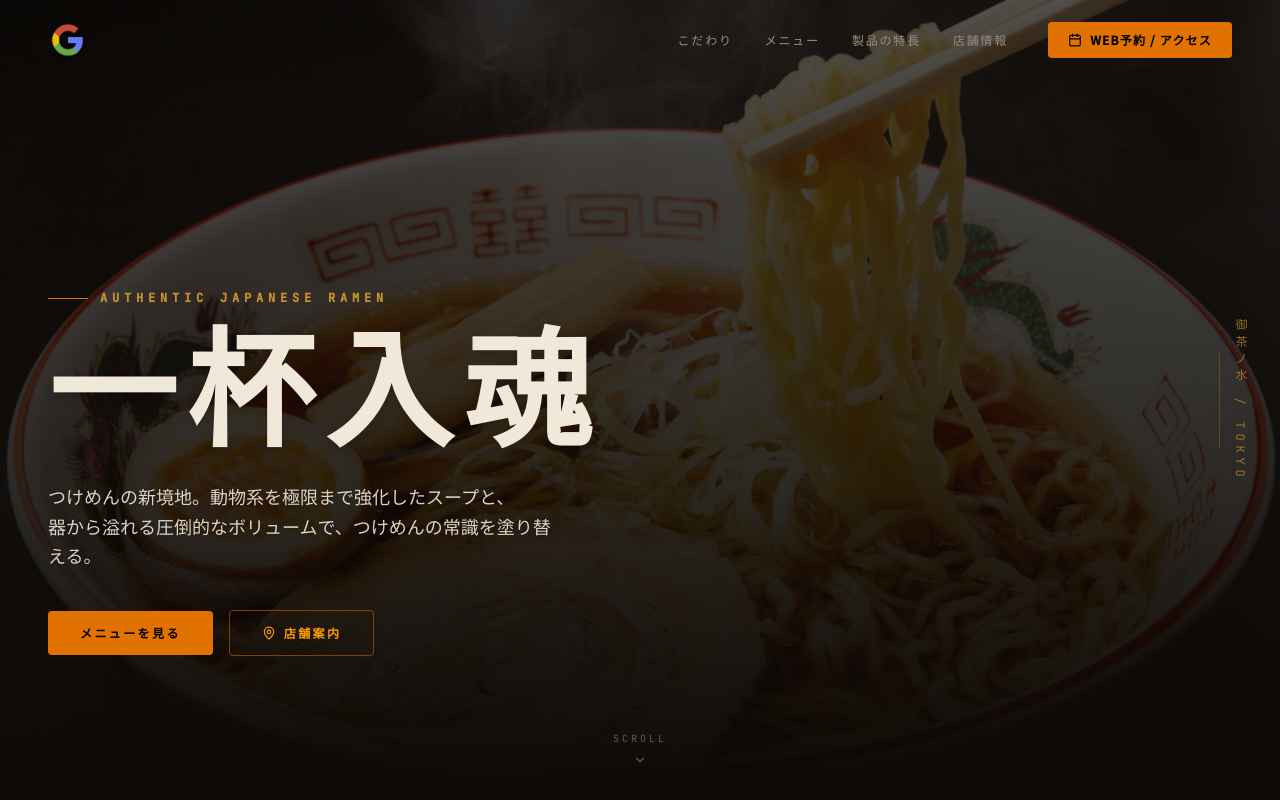
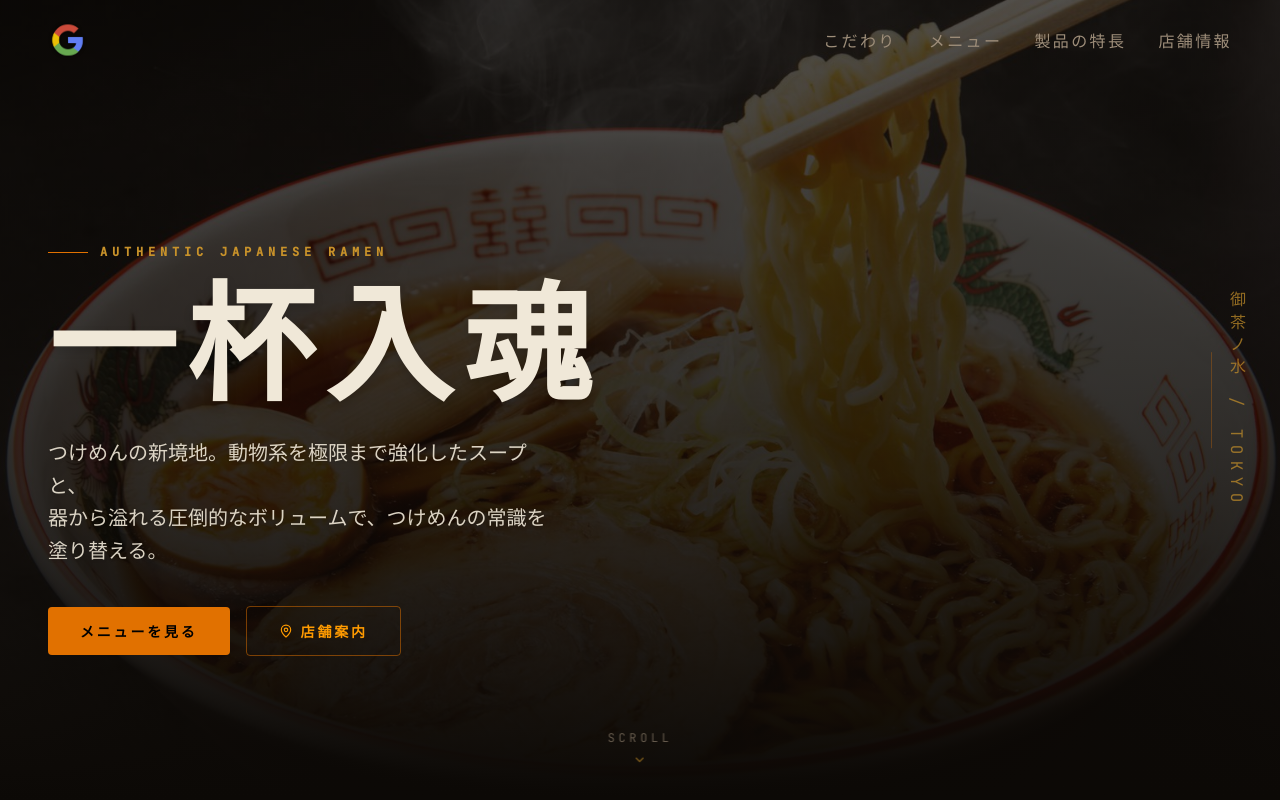
Before and after one commit to rikutaka1119/ramen-lp, a React (Vite) app: page / in a window 1280 px wide. Shown: the top 800 px of the page. Built offline with nearby package versions, Linux system fonts and the light colour scheme; a web font is replaced by a local one.

Commit message:
Refactor architecture and update design

```diff
--- a/src/components/AccessSection.tsx
+++ b/src/components/AccessSection.tsx
@@ -29,7 +29,7 @@ export const AccessSection: React.FC = () => {
             >
               店舗情報
             </h2>
-            <p className="text-sm mb-12 text-stone-600 font-medium">
+            <p className="text-base mb-12 text-stone-600 font-medium">
               久臨 エキュートエディション御茶ノ水店
             </p>
 
@@ -45,7 +45,7 @@ export const AccessSection: React.FC = () => {
                   </p>
                   <p className="font-medium" style={{ color: COLORS.textDark }}>東京都千代田区神田駿河台2丁目</p>
                   <p
-                    className="text-xs mt-1 text-stone-600"
+                    className="text-sm mt-1 text-stone-600"
                     style={{ fontFamily: FONTS.mono }}
                   >
                     JR御茶ノ水駅改札内「エキュートエディション御茶ノ水」
@@ -65,9 +65,9 @@ export const AccessSection: React.FC = () => {
                   <div className="space-y-2">
                     {BUSINESS_HOURS.map(({ day, time }) => (
                       <div key={day} className="flex gap-6">
-                        <span className="text-sm w-16 shrink-0 text-stone-600 font-medium">{day}</span>
+                        <span className="text-base w-16 shrink-0 text-stone-600 font-medium">{day}</span>
                         <span
-                          className="text-sm font-semibold"
+                          className="text-base font-semibold"
                           style={{ color: COLORS.textDark, fontFamily: FONTS.mono }}
                         >
                           {time}
--- a/src/components/FeaturesSection.tsx
+++ b/src/components/FeaturesSection.tsx
@@ -26,7 +26,7 @@ export const FeaturesSection: React.FC = () => {
               <br />
               <span style={{ color: COLORS.primary }}>特長</span>
             </h2>
-            <p className="text-sm leading-loose mb-12 font-light" style={{ color: COLORS.textMuted }}>
+            <p className="text-base leading-loose mb-12 font-light" style={{ color: COLORS.textMuted }}>
               久臨 御茶ノ水店だけの、三つの挑戦。
             </p>
 
@@ -48,12 +48,12 @@ export const FeaturesSection: React.FC = () => {
                   </span>
                   <div>
                     <h3
-                      className="text-lg font-bold mb-3 tracking-wide"
+                      className="text-xl font-bold mb-3 tracking-wide"
                       style={{ fontFamily: FONTS.serif }}
                     >
                       {step.title}
                     </h3>
-                    <p className="text-sm leading-relaxed font-light" style={{ color: COLORS.textMuted }}>
+                    <p className="text-base leading-relaxed font-light" style={{ color: COLORS.textMuted }}>
                       {step.body}
                     </p>
                   </div>
--- a/src/components/Header.tsx
+++ b/src/components/Header.tsx
@@ -34,23 +34,13 @@ export const Header: React.FC = () => {
               <a
                 key={label}
                 href={href}
-                className="text-xs tracking-[0.15em] transition-colors duration-200 hover:text-amber-500"
+                className="text-base tracking-[0.15em] transition-colors duration-200 hover:text-amber-500"
                 style={{ fontFamily: FONTS.sans, color: COLORS.textMuted }}
               >
                 {label}
               </a>
             ))}
           </nav>
-
-          {/* ヘッダーCTAボタン */}
-          <a
-            href="#店舗情報"
-            className="flex items-center gap-2 px-5 py-2.5 text-xs font-bold tracking-widest text-black bg-amber-600 rounded-sm transition-all duration-300 hover:bg-amber-500 hover:shadow-[0_0_15px_rgba(200,146,42,0.4)]"
-            style={{ fontFamily: FONTS.sans }}
-          >
-            <Calendar size={14} />
-            WEB予約 / アクセス
-          </a>
         </div>
 
         <button
@@ -82,14 +72,6 @@ export const Header: React.FC = () => {
               {label}
             </a>
           ))}
-          <a
-            href="#店舗情報"
-            className="flex items-center justify-center gap-2 w-full py-3 text-xs font-bold tracking-widest text-black bg-amber-600 rounded-sm"
-            onClick={() => setMenuOpen(false)}
-          >
-            <Calendar size={14} />
-            WEB予約 / 店舗情報
-          </a>
         </div>
       </div>
     </header>
--- a/src/components/Hero.tsx
+++ b/src/components/Hero.tsx
@@ -10,7 +10,7 @@ export const Hero: React.FC = () => {
       <div className="absolute inset-0 bg-black">
         <img
           src={IMAGES.hero}
-          alt="麺屋輝の看板ラーメン"
+          alt="久臨の看板ラーメン"
           className="w-full h-full object-cover opacity-50 object-[center_40%] scale-105 transition-transform duration-1000"
         />
       </div>
@@ -25,7 +25,7 @@ export const Hero: React.FC = () => {
       {/* サイドテキスト */}
       <div className="absolute top-1/2 right-8 -translate-y-1/2 hidden lg:flex flex-col items-center gap-3 [writing-mode:vertical-rl]">
         <span
-          className="text-xs tracking-[0.4em] uppercase opacity-70"
+          className="text-base tracking-[0.4em] uppercase opacity-70"
           style={{ fontFamily: FONTS.mono, color: COLORS.primary }}
         >
           御茶ノ水 / TOKYO
@@ -52,7 +52,7 @@ export const Hero: React.FC = () => {
         </h1>
 
         <p
-          className="text-base lg:text-lg mb-10 max-w-lg leading-relaxed font-light drop-shadow"
+          className="text-lg lg:text-xl mb-10 max-w-lg leading-relaxed font-light drop-shadow"
           style={{ color: COLORS.textLight, opacity: 0.9 }}
         >
           つけめんの新境地。動物系を極限まで強化したスープと、
@@ -64,14 +64,14 @@ export const Hero: React.FC = () => {
         <div className="flex flex-wrap items-center gap-4">
           <a
             href="#メニュー"
-            className="px-8 py-3.5 text-xs font-bold tracking-[0.2em] text-black bg-amber-600 rounded-sm transition-all duration-300 hover:bg-amber-500 hover:scale-105"
+            className="px-8 py-3.5 text-sm font-bold tracking-[0.2em] text-black bg-amber-600 rounded-sm transition-all duration-300 hover:bg-amber-500 hover:scale-105"
             style={{ fontFamily: FONTS.sans }}
           >
             メニューを見る
           </a>
           <a
             href="#店舗情報"
-            className="flex items-center gap-2 px-8 py-3.5 text-xs font-bold tracking-[0.2em] text-amber-500 border border-amber-600/50 rounded-sm transition-all duration-300 hover:bg-amber-600/10 hover:border-amber-600"
+            className="flex items-center gap-2 px-8 py-3.5 text-sm font-bold tracking-[0.2em] text-amber-500 border border-amber-600/50 rounded-sm transition-all duration-300 hover:bg-amber-600/10 hover:border-amber-600"
             style={{ fontFamily: FONTS.sans }}
           >
             <MapPin size={14} />
@@ -82,7 +82,7 @@ export const Hero: React.FC = () => {
 
       <div className="absolute bottom-8 left-1/2 -translate-x-1/2 flex flex-col items-center gap-2 opacity-60">
         <span
-          className="text-[10px] tracking-[0.3em]"
+          className="text-xs tracking-[0.3em]"
           style={{ fontFamily: FONTS.mono, color: COLORS.textMuted }}
         >
           SCROLL
--- a/src/components/MenuSection.tsx
+++ b/src/components/MenuSection.tsx
@@ -177,10 +177,10 @@ export const MenuSection: React.FC = () => {
 
         <div className="mt-10 text-center">
           <p
-            className="text-xs tracking-widest opacity-60"
+            className="text-base tracking-widest opacity-60"
             style={{ fontFamily: FONTS.mono, color: COLORS.textMuted }}
           >
-            ＊ 全メニューにライス・漬物付き｜アレルギー対応はお気軽にご相談ください
+            ＊ 麺の量は「小：200g」「中：300g」「大：400g」
           </p>
         </div>
       </div>
--- a/src/components/Philosophy.tsx
+++ b/src/components/Philosophy.tsx
@@ -27,7 +27,7 @@ export const Philosophy: React.FC = () => {
               <span style={{ color: COLORS.primary }}>ここにある</span>
             </h2>
 
-            <div className="space-y-6 leading-[2.1] font-light" style={{ color: COLORS.textMuted }}>
+            <div className="space-y-6 leading-[2.1] font-light text-base" style={{ color: COLORS.textMuted }}>
               <p>
                 本店舗は、つけめん界を牽引し続ける六厘舎創業者・三田遼斉が、さらなる旨さの高みを目指して取り組んだ「新たな挑戦」の結晶です。
               </p>
```
Also changed, not shown: src/data/ramenData.ts (+6 -6 lines).
